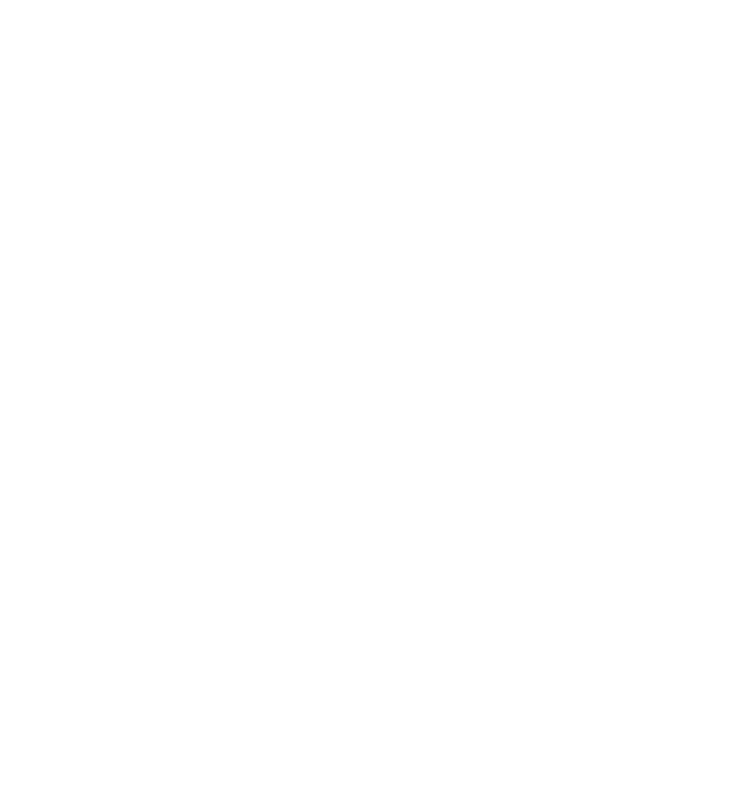
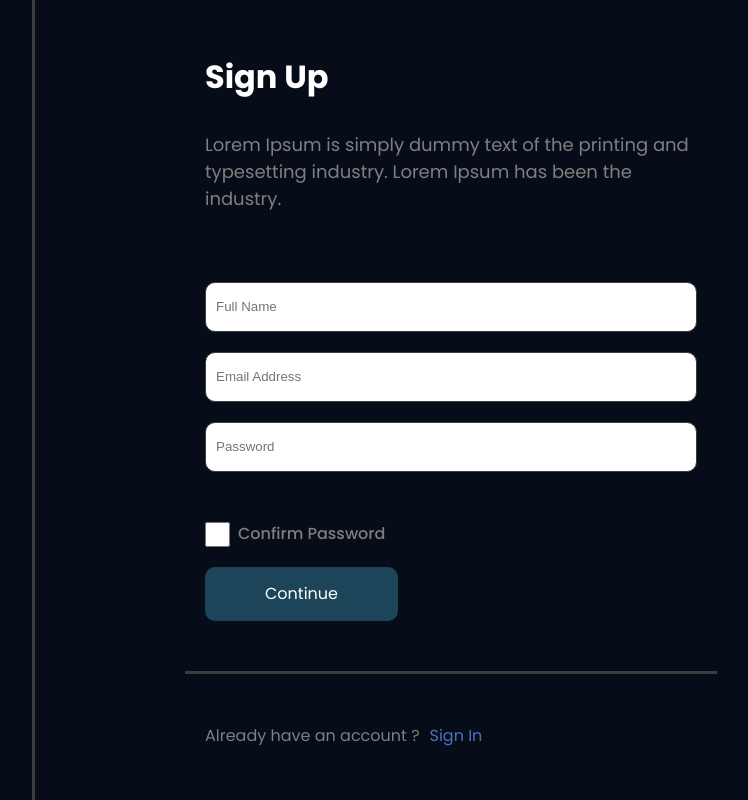
Before and after one commit to Akbarshoh404/TeenVision, a React (Create React App) app: page /register in a window 1280 px wide. Shown: the whole page, without its empty margins (413-1161 px from the left). Built offline with nearby package versions, Linux system fonts and the light colour scheme.

Commit message:
demo register and improved login

```diff
--- a/src/Auth/Login/index.jsx
+++ b/src/Auth/Login/index.jsx
@@ -1,8 +1,10 @@
 import React from "react";
 
 import styles from "./style.module.scss";
+import { useNavigate } from "react-router";
 
 const Login = () => {
+  let navigate = useNavigate();
   return (
     <>
       <div className={styles.login}>
@@ -20,9 +22,25 @@
           <form className={styles.inputs}>
             <input type="text" placeholder="Email Address" />
             <input type="text" placeholder="Password" />
+
+            <div className={styles.confirm}>
+              <input type="checkbox" />
+              <label htmlFor="confirm">Confirm Password</label>
+            </div>
+
+            <button className={styles.button}>Continue</button>
           </form>
 
-          <p className={styles.p3}>Already have an account ? <span>Sign in</span></p>
+          <p className={styles.p3}>
+            Don't have an account ?{" "}
+            <span
+              onClick={() => {
+                navigate("/register");
+              }}
+            >
+              Sign Up
+            </span>
+          </p>
         </div>
       </div>
     </>
--- a/src/Auth/Login/style.module.scss
+++ b/src/Auth/Login/style.module.scss
@@ -91,7 +91,52 @@
   color: #7f7f7f;
 
   span {
+    padding-left: 10px;
     color: #4b72c2;
     cursor: pointer;
   }
 }
+
+.confirm {
+  padding-top: 30px;
+  display: flex;
+  align-items: center;
+  gap: 8px;
+}
+
+.confirm input[type="checkbox"] {
+  width: 25px;
+  height: 25px;
+  accent-color: #242424;
+  cursor: pointer;
+  border-radius: 5px;
+}
+
+.confirm input[type="checkbox"]:checked {
+  background-color: #242424;
+}
+
+.confirm label {
+  font-size: 16px;
+  color: #7f7f7f;
+  font-family: Poppins;
+  font-weight: 500;
+  line-height: 24px;
+  letter-spacing: 0%;
+}
+
+.button {
+  background-color: #1d455a;
+  width: fit-content;
+  padding: 15px 60px;
+
+  font-family: Poppins;
+  font-weight: 400;
+  font-size: 16px;
+  line-height: 24px;
+  letter-spacing: 0%;
+  color: white !important;
+  cursor: pointer;
+  border: none;
+  border-radius: 10px;
+}
--- a/src/Auth/Register/index.jsx
+++ b/src/Auth/Register/index.jsx
@@ -1,13 +1,51 @@
-import React from 'react'
+import React from "react";
 
-import styles from "./style.module.scss"
+import styles from "./style.module.scss";
+import { useNavigate } from "react-router";
 
 const Register = () => {
+  let navigate = useNavigate();
   return (
     <>
+      <div className={styles.login}>
+        <div className={styles.left}></div>
 
+        <div className={styles.right}>
+          <div className={styles.texts}>
+            <p className={styles.p1}>Sign Up</p>
+            <p className={styles.p2}>
+              Lorem Ipsum is simply dummy text of the printing and typesetting
+              industry. Lorem Ipsum has been the industry.
+            </p>
+          </div>
+
+          <form className={styles.inputs}>
+            <input type="text" placeholder="Full Name" />
+            <input type="email" placeholder="Email Address" />
+            <input type="password" placeholder="Password" />
+
+            <div className={styles.confirm}>
+              <input type="checkbox" />
+              <label htmlFor="confirm">Confirm Password</label>
+            </div>
+
+            <button className={styles.button}>Continue</button>
+          </form>
+
+          <p className={styles.p3}>
+            Already have an account ?
+            <span
+              onClick={() => {
+                navigate("/login");
+              }}
+            >
+               Sign In
+            </span>
+          </p>
+        </div>
+      </div>
     </>
-  )
-}
+  );
+};
 
-export default Register
+export default Register;
--- a/src/Auth/Register/style.module.scss
+++ b/src/Auth/Register/style.module.scss
@@ -8,3 +8,135 @@
   width: 85%;
   margin: auto;
 }
+
+.login {
+  width: 100%;
+  height: 100vh;
+  background: #070d18;
+  color: white !important;
+
+  display: flex;
+}
+
+// Left
+
+.left {
+  height: 100%;
+  width: 35%;
+  border-right: 3px solid #3d3d3d;
+}
+
+// Right
+
+.right {
+  height: 100%;
+  width: 65%;
+
+  display: flex;
+  flex-direction: column;
+  justify-content: center;
+  gap: 30px;
+  padding: 0px 150px;
+}
+
+.texts {
+  display: flex;
+  justify-content: center;
+  flex-direction: column;
+  gap: 30px;
+  padding: 20px;
+}
+
+.p1 {
+  font-family: Poppins;
+  font-weight: 700;
+  font-size: 32px;
+  line-height: 48px;
+  letter-spacing: 0%;
+}
+
+.p2 {
+  font-family: Poppins;
+  font-weight: 400;
+  font-size: 18px;
+  line-height: 27px;
+  letter-spacing: 0%;
+  color: #7f7f7f;
+}
+
+.inputs {
+  padding: 20px;
+  display: flex;
+  flex-direction: column;
+  justify-content: center;
+  gap: 20px;
+  padding-bottom: 50px;
+  border-bottom: #3d3d3d 3px solid;
+
+  input {
+    height: 50px;
+    padding: 10px;
+    border-radius: 10px;
+    border: #3d3d3d 1px solid;
+  }
+}
+
+.p3 {
+  padding: 20px;
+  font-family: Poppins;
+  font-weight: 400;
+  font-size: 16px;
+  line-height: 24px;
+  letter-spacing: 0%;
+  color: #7f7f7f;
+
+  span {
+    padding-left: 10px;
+    color: #4b72c2;
+    cursor: pointer;
+  }
+}
+
+.confirm {
+  padding-top: 30px;
+  display: flex;
+  align-items: center;
+  gap: 8px;
+}
+
+.confirm input[type="checkbox"] {
+  width: 25px;
+  height: 25px;
+  accent-color: #242424;
+  cursor: pointer;
+  border-radius: 5px;
+}
+
+.confirm input[type="checkbox"]:checked {
+  background-color: #242424;
+}
+
+.confirm label {
+  font-size: 16px;
+  color: #7f7f7f;
+  font-family: Poppins;
+  font-weight: 500;
+  line-height: 24px;
+  letter-spacing: 0%;
+}
+
+.button {
+  background-color: #1d455a;
+  width: fit-content;
+  padding: 15px 60px;
+
+  font-family: Poppins;
+  font-weight: 400;
+  font-size: 16px;
+  line-height: 24px;
+  letter-spacing: 0%;
+  color: white !important;
+  cursor: pointer;
+  border: none;
+  border-radius: 10px;
+}
```
Lines whose indentation alone changed are shown as unchanged.
